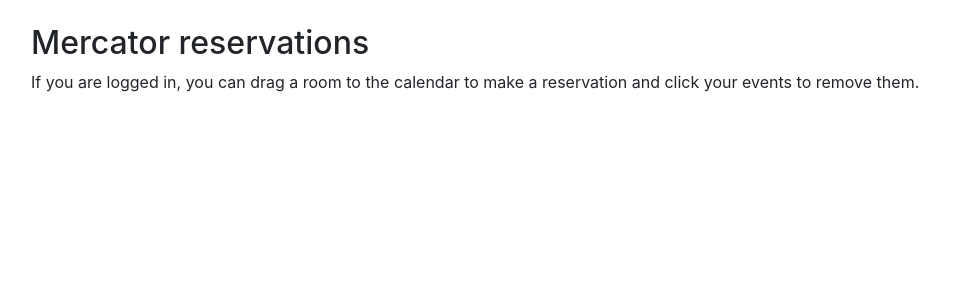
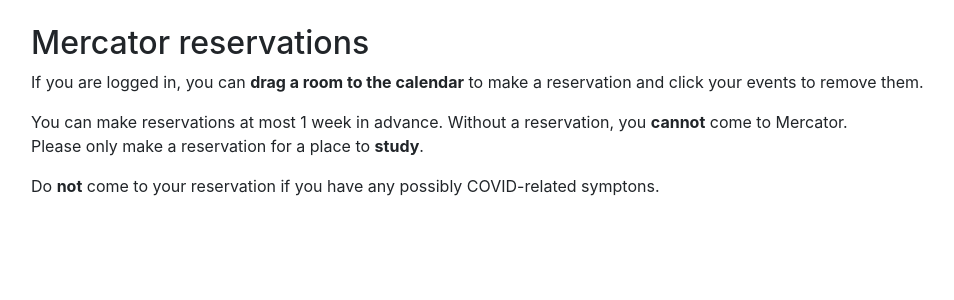
Before and after one commit to svthalia/sagexit, a Django app: template website/room_reservation/templates/room_reservation/index.html in a window 1280 px wide. Shown: the part 72-372 px from the top of the page, without its empty margins (84-1038 px from the left). Run offline with Django 3.2, Linux system fonts and the light colour scheme; the template is opened without the code that fills it, so the values that code supplies are empty; style sheets or scripts are compiled from the project's sources; some libraries are stand-ins or nearby versions.

Commit message:
Improve frontend

```diff
--- a/website/room_reservation/static/js/calendar-init.js
+++ b/website/room_reservation/static/js/calendar-init.js
@@ -111,7 +111,7 @@
     plugins: [ 'dayGrid', 'timeGrid', 'bootstrap', 'interaction' ],
     themeSystem: 'bootstrap',
     header: {
-      right: 'timeGridDay,timeGridWeek,dayGridMonth today,prev,next',
+      right: 'timeGridDay,dayGridWeek today,prev,next',
     },
     initialView: 'timeGridDay',
     defaultView: 'timeGridDay',
@@ -135,12 +135,13 @@
     eventLimit: true,
     minTime: '8:00',
     maxTime: '18:00',
-    height: 'auto',
+    height: 800,
     timeZone: 'local',
     allDaySlot: false,
     nowIndicator: true,
     editable: false,
     droppable: true,
+    displayEventEnd: true,
     eventReceive: async function({event}) {
       const message = await addEvent(event);
       if (!message.ok) {
--- a/website/room_reservation/static/scss/fullcalendar/core/common/_common.scss
+++ b/website/room_reservation/static/scss/fullcalendar/core/common/_common.scss
@@ -466,11 +466,6 @@
   margin-top: 0; /* except for mirror skeleton */
 }
 
-.fc-day-grid-event .fc-content { /* force events to be one-line tall */
-  white-space: nowrap;
-  overflow: hidden;
-}
-
 .fc-day-grid-event .fc-time {
   font-weight: bold;
 }
--- a/website/room_reservation/static/scss/fullcalendar/daygrid/main.scss
+++ b/website/room_reservation/static/scss/fullcalendar/daygrid/main.scss
@@ -17,7 +17,7 @@
 /* a "rigid" row will take up a constant amount of height because content-skeleton is absolute */
 
 .fc-row.fc-rigid {
-  overflow: hidden;
+  overflow: auto;
 }
 
 .fc-row.fc-rigid .fc-content-skeleton {
--- a/website/room_reservation/templates/room_reservation/index.html
+++ b/website/room_reservation/templates/room_reservation/index.html
@@ -8,7 +8,15 @@
     </div>
 
     <div id="external-events">
-        <p>If you are logged in, you can drag a room to the calendar to make a reservation and click your events to remove them.</p>
+        <p>If you are logged in, you can <strong>drag a room to the calendar</strong> to make a reservation and click your events to remove them.</p>
+
+        <p>You can make reservations at most 1 week in advance. Without a reservation, you <strong>cannot</strong> come to Mercator.<br>
+            Please only make a reservation for a place to <strong>study</strong>.
+        </p>
+
+        <p>Do <strong>not</strong> come to your reservation if you have any possibly COVID-related symptons.</p>
+
+
         <div id="external-events-list" class="row {% if request.user.is_authenticated %}draggable{% endif %}">
             {% for room in rooms %}
                 {# The `draggable` attribute is used in calendar-init.js to make the rooms draggable. #}
```
